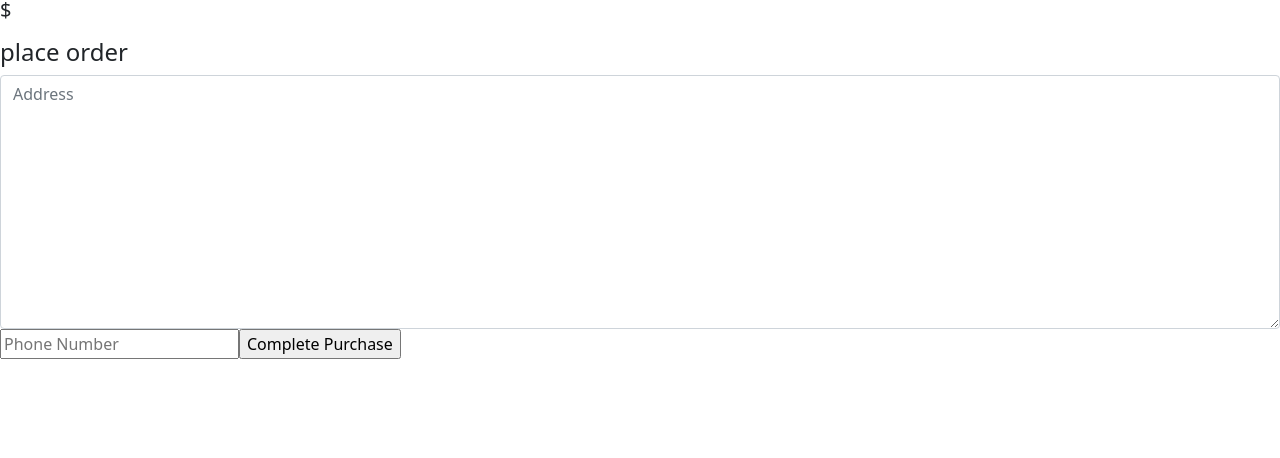
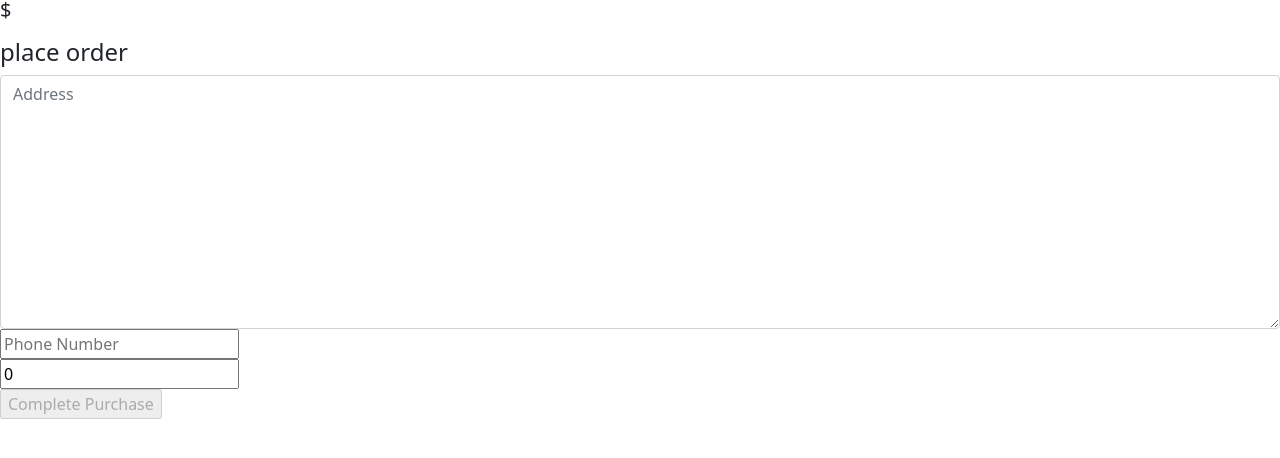
Before and after one commit to Tanimismat/Manufacturer-website-client-side, a React (Create React App) app: page /purchase/1 in a window 1280 px wide. Shown: the part 156-614 px from the top of the page. Built offline with nearby package versions, Linux system fonts and the light colour scheme; no server answers; sample sign-in values are in the browser's storage.

Commit message:
limited purchase quantity

```diff
--- a/src/Components/Purchase/OrderPlacement.js
+++ b/src/Components/Purchase/OrderPlacement.js
@@ -1,12 +1,45 @@
-import React from 'react';
+import React, { useState } from 'react';
+import { useEffect } from 'react';
 
 const OrderPlacement = () => {
+
+    const [isButtonDisabled, setIsButtonDisabled] = useState(true);
+    const min = 100;
+    const max = 50000;
+
+    const [value, setValue] = useState(0);
+
+    const handleChange = (e) => {
+        // e.preventDefault()
+        const value = Math.max(min, Math.min(max, Number(e.target.value)));
+        setValue(value);
+    }
+    console.log(value)
+
+    useEffect(() => {
+        if (value < min || value > max) {
+            setIsButtonDisabled(true)
+        }
+        else {
+            setIsButtonDisabled(false)
+        }
+    },[value])
+
     return (
         <div>
             <h4>place order</h4>
-            <textarea className='form-control' id="exampleFormControlTextarea1" name="" cols="30" rows="10" placeholder='Address'></textarea>
-            <input type="tel" name="phone" id="phone" placeholder='Phone Number'/>
-            <input type="submit" value="Complete Purchase" />
+            <form>
+                <textarea className='form-control' id="exampleFormControlTextarea1" name="" cols="30" rows="10" placeholder='Address'></textarea>
+                <input type="tel" name="phone" id="phone" placeholder='Phone Number' /> <br />
+                <input
+                    type='number'
+                    placeholder='Enter the quantity'
+                    value={value}
+                    onChange={handleChange}
+                /> <br />
+                <input disabled={isButtonDisabled} type="submit" value="Complete Purchase" /> <br />
+            </form>
+
         </div>
     );
 };
```
